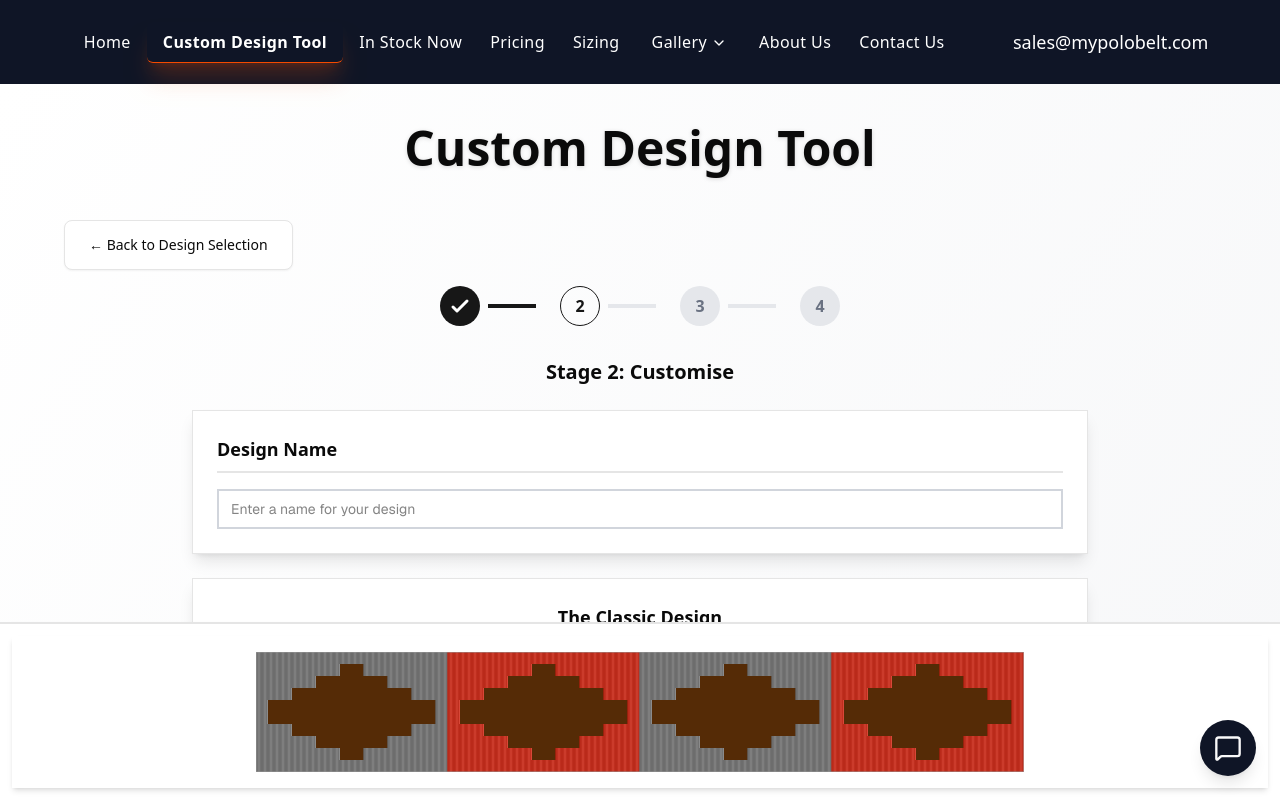
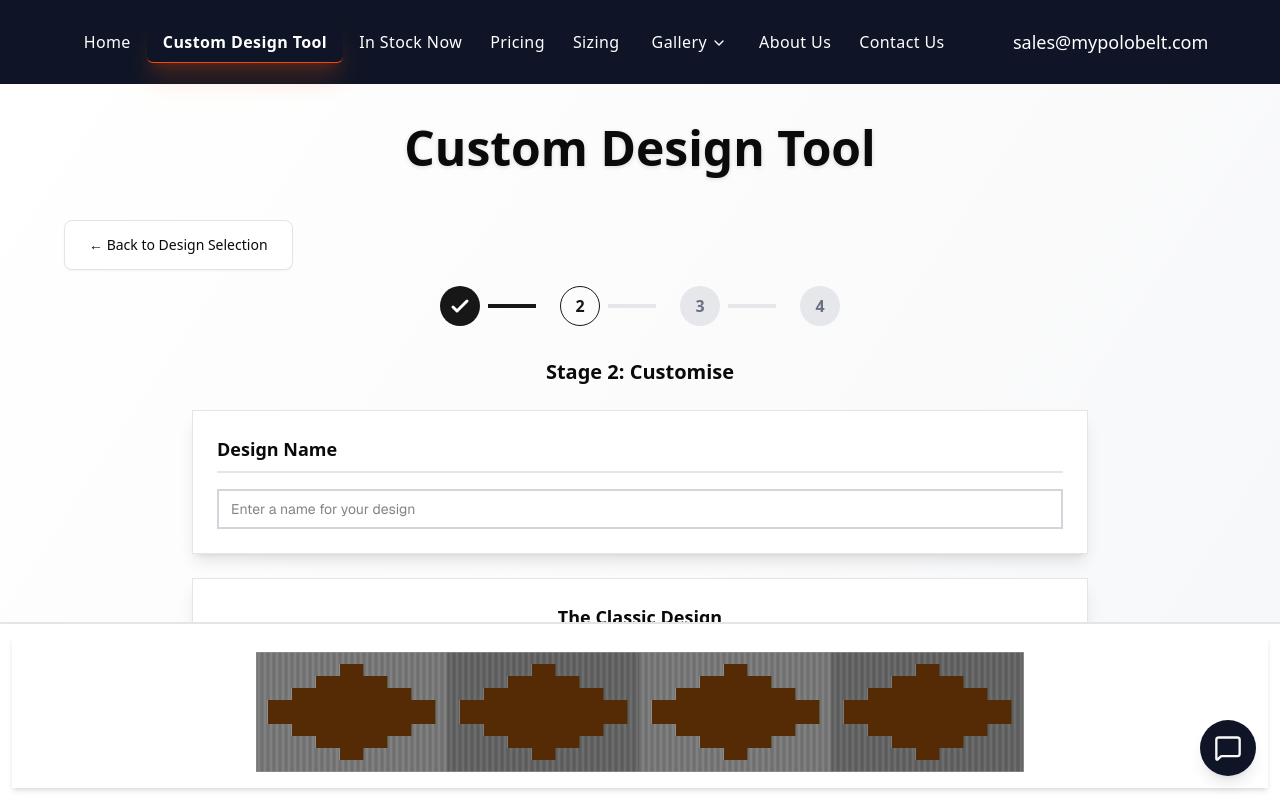
Before and after one commit to mypolobelt/PoloBelt, a Next.js app: page /custom-design-tool in a window 1280 px wide. Both pictures are taken after a click on the button 220 px from the left and 500 px from the top of the page. Shown: the top 800 px of the page. Built offline with nearby package versions, Linux system fonts and the light colour scheme.

Commit message:
gray shades

```diff
--- a/src/components/modules/belt_maker/useBeltDesign.ts
+++ b/src/components/modules/belt_maker/useBeltDesign.ts
@@ -1,14 +1,34 @@
-import { useState, useMemo } from "react";
+import { useState, useMemo, useCallback } from "react";
 import { DESIGN_PRESETS, THREAD_COLORS } from "@/database/constants";
 import { generateGridDataFromColors, DesignType } from "@/database/utils";
 
-const DEFAULT_PATTERN = Array(20)
+// Flat grey shown before any preset is selected (no pattern loaded yet)
+const EMPTY_PATTERN: string[][] = Array(20)
   .fill(null)
-  .map(() =>
-    Array(64)
-      .fill(null)
-      .map(() => "#D3D3D3"),
+  .map(() => Array(64).fill("#D3D3D3"));
+
+const applyPlaceholderGreys = (pattern: string[][]): string[][] => {
+  const randomGrey = (): string => {
+    const shade = Math.floor(Math.random() * 100) + 100; // 100–199 range
+    const h = shade.toString(16).padStart(2, "0");
+    return `#${h}${h}${h}`;
+  };
+
+  const grey1 = randomGrey(); // Thread Colour 1 placeholder
+  const grey2 = randomGrey(); // Thread Colour 2 placeholder
+  const grey3 = randomGrey(); // Thread Colour 3 / stripe placeholder
+  const grey4 = randomGrey(); // Thread Colour 4 placeholder
+
+  return pattern.map((row) =>
+    row.map((cell) => {
+      if (cell === "#7B030A") return grey1;
+      if (cell === "#FFFFFF") return grey2;
+      if (cell === "#CCCCCC" || cell === "#D0D0D0") return grey3;
+      if (cell === "#999999") return grey4;
+      return cell; // #552B06 leather passes through unchanged
+    }),
   );
+};
 
 export type ProductType = "Belt" | "Collar" | "Dog Lead";
 export interface SizeRow {
@@ -54,77 +74,177 @@ export const useBeltDesign = () => {
   const [outerStripeColor, setOuterStripeColor] = useState("");
   const [innerStripeColor, setInnerStripeColor] = useState("");
 
-  // Derived UI flags
-  const showThreadColorSection = useMemo(() => {
-    return colorCount === "2" || colorCount === "3" || colorCount === "4";
-  }, [colorCount]);
+  // Track which colours have been manually selected by the user
+  const [selectedColor1, setSelectedColor1] = useState(false);
+  const [selectedColor2, setSelectedColor2] = useState(false);
+  const [selectedColor3, setSelectedColor3] = useState(false);
+  const [selectedStripe1, setSelectedStripe1] = useState(false);
+  const [selectedStripe2, setSelectedStripe2] = useState(false);
+  const [greyPattern, setGreyPattern] = useState<string[][] | null>(null);
 
-  const showThreadColor3 = useMemo(() => {
-    return colorCount === "3" || colorCount === "4";
-  }, [colorCount]);
+  // Helper: extract hex from "Name ID" text
+  const getColorHex = (colorText: string): string | null => {
+    if (!colorText) return null;
+    const parts = colorText.trim().split(" ");
+    const colorId = parts[parts.length - 1];
+    return THREAD_COLORS[colorId]?.hex ?? null;
+  };
 
-  const showStripeColor = useMemo(() => {
-    return colorCount === "4" || !!stripeColor;
-  }, [colorCount, stripeColor]);
+  const resolveDesignType = useCallback(
+    (preset: string | null, count: string, hasStripe: boolean): DesignType => {
+      const presetTypeMap: Record<string, DesignType> = {
+        classicstripe: "classicstripe-3",
+        classicdoublestripe: "classicdoublestripe-4",
+        chain: "chain-3",
+        aztec: "aztec-2",
+        triplestripe: "triplestripe-4",
+        diamondstripe: "diamondstripe-2",
+        stripey: "stripey-2",
+        diamonds: "diamonds-2",
+        altblock: "altblock-4",
+      };
 
-  // Derived grid data – computed directly from colors, no effect needed
+      if (preset === "Classic_2Stripe") return "classic-2stripe";
+      if (preset && presetTypeMap[preset]) return presetTypeMap[preset];
+
+      const num = parseInt(count) || 0;
+      if (num === 4) return "classic-4";
+      if (hasStripe) return num >= 3 ? "stripe-3" : "stripe-2";
+      return count === "3" ? "classic-3" : "classic-2";
+    },
+    [],
+  );
+
+  // Derived UI flag
+  const showThreadColorSection = useMemo(
+    () => colorCount === "2" || colorCount === "3" || colorCount === "4",
+    [colorCount],
+  );
+
+  const showThreadColor3 = useMemo(
+    () => colorCount === "3" || colorCount === "4",
+    [colorCount],
+  );
+
+  const showStripeColor = useMemo(
+    () => colorCount === "4" || !!stripeColor,
+    [colorCount, stripeColor],
+  );
+
+  // Colour setter wrappers (mark slot as user-selected)
+  const handleSetThreadColor1 = (color: string) => {
+    setThreadColor1(color);
+    if (color) setSelectedColor1(true);
+  };
+
+  const handleSetThreadColor2 = (color: string) => {
+    setThreadColor2(color);
+    if (color) setSelectedColor2(true);
+  };
+
+  const handleSetThreadColor3 = (color: string) => {
+    setThreadColor3(color);
+    if (color) setSelectedColor3(true);
+  };
+
+  const handleSetStripeColor = (color: string) => {
+    setStripeColor(color);
+    if (color) setSelectedStripe1(true);
+  };
+
+  const handleSetOuterStripeColor = (color: string) => {
+    setOuterStripeColor(color);
+    if (color) setSelectedStripe1(true);
+  };
+
+  const handleSetInnerStripeColor = (color: string) => {
+    setInnerStripeColor(color);
+    if (color) setSelectedStripe2(true);
+  };
+
   const gridData = useMemo(() => {
+    // No design selected yet
     if (!colorCount) {
-      return DEFAULT_PATTERN;
+      return greyPattern ?? EMPTY_PATTERN;
     }
 
+    const effectiveStripeColor =
+      selectedPreset === "Classic_2Stripe" ? outerStripeColor : stripeColor;
+    const hasStripe = !!effectiveStripeColor;
+
+    // Classic_2Stripe: needs both stripe colours before we can render
+    if (selectedPreset === "Classic_2Stripe") {
+      if (!outerStripeColor || !innerStripeColor) {
+        return greyPattern ?? EMPTY_PATTERN;
+      }
+    }
+
+    // Need at least Color1 + Color2 before generating a coloured pattern
     const needsSecondMainColour = !(
       selectedPreset === "Classic_2Stripe" && classic2StripeColorCount === 2
     );
+
     if (!threadColor1 || (needsSecondMainColour && !threadColor2)) {
-      return DEFAULT_PATTERN;
+      // Show the grey pattern (with the correct design structure) while the
+      // user is still picking their first colours.
+      return greyPattern ?? EMPTY_PATTERN;
     }
 
-    let designType: DesignType = "classic-2";
-    const colorCountNum = parseInt(colorCount) || 0;
-    const effectiveStripeColor =
-      selectedPreset === "Classic_2Stripe" ? outerStripeColor : stripeColor;
-    const hasStripe = !!effectiveStripeColor;
-    const effectiveThreadColor2 =
-      selectedPreset === "Classic_2Stripe" && classic2StripeColorCount === 2
-        ? threadColor2
-        : threadColor2;
+    const designType = resolveDesignType(selectedPreset, colorCount, hasStripe);
 
-    const presetTypeMap: Record<string, DesignType> = {
-      classicstripe: "classicstripe-3",
-      classicdoublestripe: "classicdoublestripe-4",
-      chain: "chain-3",
-      aztec: "aztec-2",
-      triplestripe: "triplestripe-4",
-      diamondstripe: "diamondstripe-2",
-      stripey: "stripey-2",
-      diamonds: "diamonds-2",
-      altblock: "altblock-4",
-    };
-
-    if (selectedPreset === "Classic_2Stripe") {
-      if (!outerStripeColor || !innerStripeColor) {
-        return DEFAULT_PATTERN;
-      }
-      designType = "classic-2stripe";
-    } else if (selectedPreset && presetTypeMap[selectedPreset]) {
-      designType = presetTypeMap[selectedPreset];
-    } else if (colorCountNum === 4) {
-      designType = "classic-4";
-    } else if (hasStripe) {
-      designType = colorCountNum >= 3 ? "stripe-3" : "stripe-2";
-    } else {
-      designType = colorCount === "3" ? "classic-3" : "classic-2";
-    }
-
-    return generateGridDataFromColors(
+    // Generate the fully-coloured pattern
+    const coloredPattern = generateGridDataFromColors(
       threadColor1,
-      effectiveThreadColor2,
+      threadColor2,
       threadColor3,
       effectiveStripeColor,
       THREAD_COLORS,
       designType,
       innerStripeColor,
+    );
+
+    // Resolve hex values for each slot
+    const color1Hex = getColorHex(threadColor1);
+    const color2Hex = getColorHex(threadColor2);
+    const color3Hex = getColorHex(threadColor3);
+    const stripe1Hex = getColorHex(effectiveStripeColor);
+    const stripe2Hex = getColorHex(innerStripeColor);
+
+    // Per-cell reveal logic
+    //
+    // For each cell in the coloured pattern:
+    //   • Leather (#552B06) → always keep as-is
+    //   • Cell colour matches a slot AND that slot has been user-selected
+    //     → reveal the chosen colour
+    //   • Otherwise → replace with the corresponding grey from greyPattern
+    //     (falls back to toGrayscale if greyPattern is somehow unavailable)
+    //
+    return coloredPattern.map((row, r) =>
+      row.map((cell, c) => {
+        // Leather is always brown
+        if (cell === "#552B06") return cell;
+
+        // Reveal user-selected slots
+        if (color1Hex && cell === color1Hex && selectedColor1) return cell;
+        if (color2Hex && cell === color2Hex && selectedColor2) return cell;
+        if (color3Hex && cell === color3Hex && selectedColor3) return cell;
+        if (stripe1Hex && cell === stripe1Hex && selectedStripe1) return cell;
+        if (stripe2Hex && cell === stripe2Hex && selectedStripe2) return cell;
+        if (greyPattern && greyPattern[r]?.[c]) {
+          const grey = greyPattern[r][c];
+          // Only use the stored grey if it's a grey cell (not leather)
+          if (grey !== "#552B06") return grey;
+        }
+
+        // Ultimate fallback: convert the colour value to greyscale
+        const hex = cell.replace("#", "");
+        const rv = parseInt(hex.substring(0, 2), 16);
+        const gv = parseInt(hex.substring(2, 4), 16);
+        const bv = parseInt(hex.substring(4, 6), 16);
+        const gray = Math.round(0.299 * rv + 0.587 * gv + 0.114 * bv);
+        const gh = gray.toString(16).padStart(2, "0");
+        return `#${gh}${gh}${gh}`;
+      }),
     );
   }, [
     threadColor1,
@@ -136,9 +256,16 @@ export const useBeltDesign = () => {
     colorCount,
     selectedPreset,
     classic2StripeColorCount,
+    selectedColor1,
+    selectedColor2,
+    selectedColor3,
+    selectedStripe1,
+    selectedStripe2,
+    greyPattern,
+    resolveDesignType,
   ]);
 
-  // Scroll to top helper
+  // Scroll helper
   const scrollToTop = () => {
     if (typeof window !== "undefined") {
       window.scrollTo({ top: 0, behavior: "smooth" });
@@ -150,12 +277,11 @@ export const useBeltDesign = () => {
     scrollToTop();
   };
 
-  // Size rows management
+  // Size-row management
   const handleAddSizeRow = () => {
     const newId = (
       Math.max(...sizeRows.map((r) => parseInt(r.id)), 0) + 1
     ).toString();
-    // Default stamped to Yes if a logo has been uploaded; slim belts default to No
     const defaultStamped: "Yes" | "No" = stampImage ? "Yes" : "No";
     setSizeRows([
       ...sizeRows,
@@ -181,13 +307,10 @@ export const useBeltDesign = () => {
     setSizeRows(
       sizeRows.map((row) => {
         if (row.id !== id) return row;
-
-        // Slim belts always default to No for stamped
         const resolvedStamped: "Yes" | "No" =
           width === "Slim (2.5cm)" && row.width !== "Slim (2.5cm)"
             ? "No"
             : stamped;
-
         return {
           ...row,
           productType,
@@ -206,8 +329,6 @@ export const useBeltDesign = () => {
     }
   };
 
-  // When a stamp image is uploaded, update existing Standard rows to stamped: Yes.
-  // This is called from Stage2 alongside setStampImage.
   const handleSetStampImage = (image: string | null) => {
     setStampImage(image);
     if (image) {
@@ -217,12 +338,11 @@ export const useBeltDesign = () => {
         ),
       );
     } else {
-      // Logo removed — reset all to No
       setSizeRows((rows) => rows.map((row) => ({ ...row, stamped: "No" })));
     }
   };
 
-  // Reset functions
+  // Reset
   const handleResetDesign = () => {
     setDesignName("");
     setLeatherColor("Brown");
@@ -239,6 +359,12 @@ export const useBeltDesign = () => {
     setClassic2StripeColorCount(null);
     setOuterStripeColor("");
     setInnerStripeColor("");
+    setSelectedColor1(false);
+    setSelectedColor2(false);
+    setSelectedColor3(false);
+    setSelectedStripe1(false);
+    setSelectedStripe2(false);
+    setGreyPattern(null); // ← clear the stored grey pattern
     goToStage(1);
   };
 
@@ -255,12 +381,20 @@ export const useBeltDesign = () => {
     ]);
   };
 
-  // Preset loading
   const handlePresetLoad = (presetId: string) => {
     setSelectedPreset(presetId);
+
+    // Clear all "user has chosen this slot" flags so every slot starts grey
+    setSelectedColor1(false);
+    setSelectedColor2(false);
+    setSelectedColor3(false);
+    setSelectedStripe1(false);
+    setSelectedStripe2(false);
+
     const preset = DESIGN_PRESETS[presetId];
     if (!preset) return;
 
+    // plk
     if (presetId === "plk") {
       setDesignName("");
       setLeatherColor(preset.leather);
@@ -270,10 +404,24 @@ export const useBeltDesign = () => {
       setThreadColor3("");
       setStripeColor("");
       setColorCount("2");
+
+      // Build grey preview for classic-2 pattern
+      const rawPattern = generateGridDataFromColors(
+        "",
+        "",
+        "",
+        "",
+        {},
+        "classic-2",
+        "",
+      );
+      setGreyPattern(applyPlaceholderGreys(rawPattern));
+
       goToStage(2);
       return;
     }
 
+    // mxyeo
     if (presetId === "mxyeo") {
       setDesignName("");
       setLeatherColor(preset.leather);
@@ -283,10 +431,24 @@ export const useBeltDesign = () => {
       setThreadColor3("");
       setStripeColor(preset.threads[3] || "");
       setColorCount("2");
+
+      // stripe-2 because it has a stripe colour
+      const rawPattern = generateGridDataFromColors(
+        "",
+        "",
+        "",
+        "",
+        {},
+        "stripe-2",
+        "",
+      );
+      setGreyPattern(applyPlaceholderGreys(rawPattern));
+
       goToStage(2);
       return;
     }
 
+    // Classic_2Stripe
     if (presetId === "Classic_2Stripe") {
       setDesignName("");
       setLeatherColor(preset.leather);
@@ -299,11 +461,23 @@ export const useBeltDesign = () => {
       setInnerStripeColor(preset.threads[1] || "");
       setStripeColor("");
       setColorCount("2");
+
+      const rawPattern = generateGridDataFromColors(
+        "",
+        "",
+        "",
+        "",
+        {},
+        "classic-2stripe",
+        "",
+      );
+      setGreyPattern(applyPlaceholderGreys(rawPattern));
+
       goToStage(2);
       return;
     }
 
-    // Standard preset
+    // Standard presets
     setDesignName("");
     setLeatherColor(preset.leather);
     setBuckleFinish(preset.buckle);
@@ -311,7 +485,29 @@ export const useBeltDesign = () => {
     setThreadColor2(preset.threads[1] || "");
     setThreadColor3(preset.threads[2] || "");
     setStripeColor(preset.threads[3] || "");
-    setColorCount(preset.threads.length.toString());
+
+    const threadCount = preset.threads.length;
+    setColorCount(threadCount.toString());
+
+    // Resolve the design type using the same logic as gridData so the grey
+    // pattern always matches the coloured pattern exactly.
+    const hasStripe = !!preset.threads[3];
+    const designType = resolveDesignType(
+      presetId,
+      threadCount.toString(),
+      hasStripe,
+    );
+    const rawPattern = generateGridDataFromColors(
+      "",
+      "",
+      "",
+      "",
+      {},
+      designType,
+      "",
+    );
+    setGreyPattern(applyPlaceholderGreys(rawPattern));
+
     goToStage(2);
   };
 
@@ -320,7 +516,7 @@ export const useBeltDesign = () => {
     setColorCount(count.toString());
   };
 
-  // Validation
+  // Validatio─
   const canProceedToStage3 = () => {
     if (selectedPreset === "Classic_2Stripe") {
       const hasRequiredMainColours =
@@ -347,7 +543,6 @@ export const useBeltDesign = () => {
   };
 
   return {
-    // State
     currentStage,
     gridData,
     designName,
@@ -370,19 +565,19 @@ export const useBeltDesign = () => {
     classic2StripeColorCount,
     outerStripeColor,
     innerStripeColor,
-    // Setters
+    // Setters (wrapped versions that mark slots as user-selected)
     setDesignName,
     setLeatherColor,
     setBuckleFinish,
     setColorCount,
-    setThreadColor1,
-    setThreadColor2,
-    setThreadColor3,
-    setStripeColor,
+    setThreadColor1: handleSetThreadColor1,
+    setThreadColor2: handleSetThreadColor2,
+    setThreadColor3: handleSetThreadColor3,
+    setStripeColor: handleSetStripeColor,
     setStampImage: handleSetStampImage,
     setTeamColorImage,
-    setOuterStripeColor,
-    setInnerStripeColor,
+    setOuterStripeColor: handleSetOuterStripeColor,
+    setInnerStripeColor: handleSetInnerStripeColor,
     // Actions
     goToStage,
     handleAddSizeRow,
```
Also changed, not shown: src/components/belt_design/BeltCanvas.tsx (+14 -3 lines).
